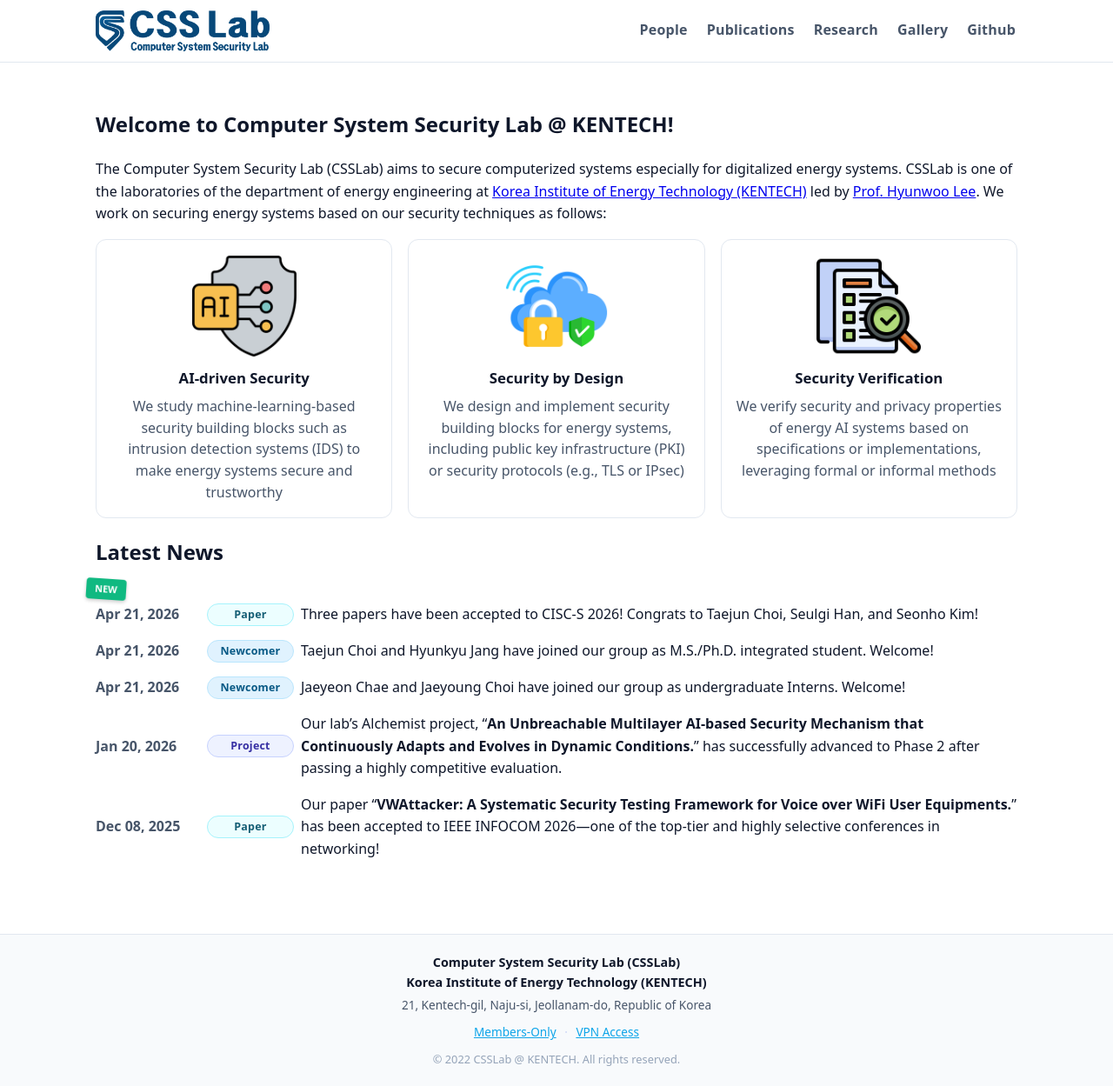
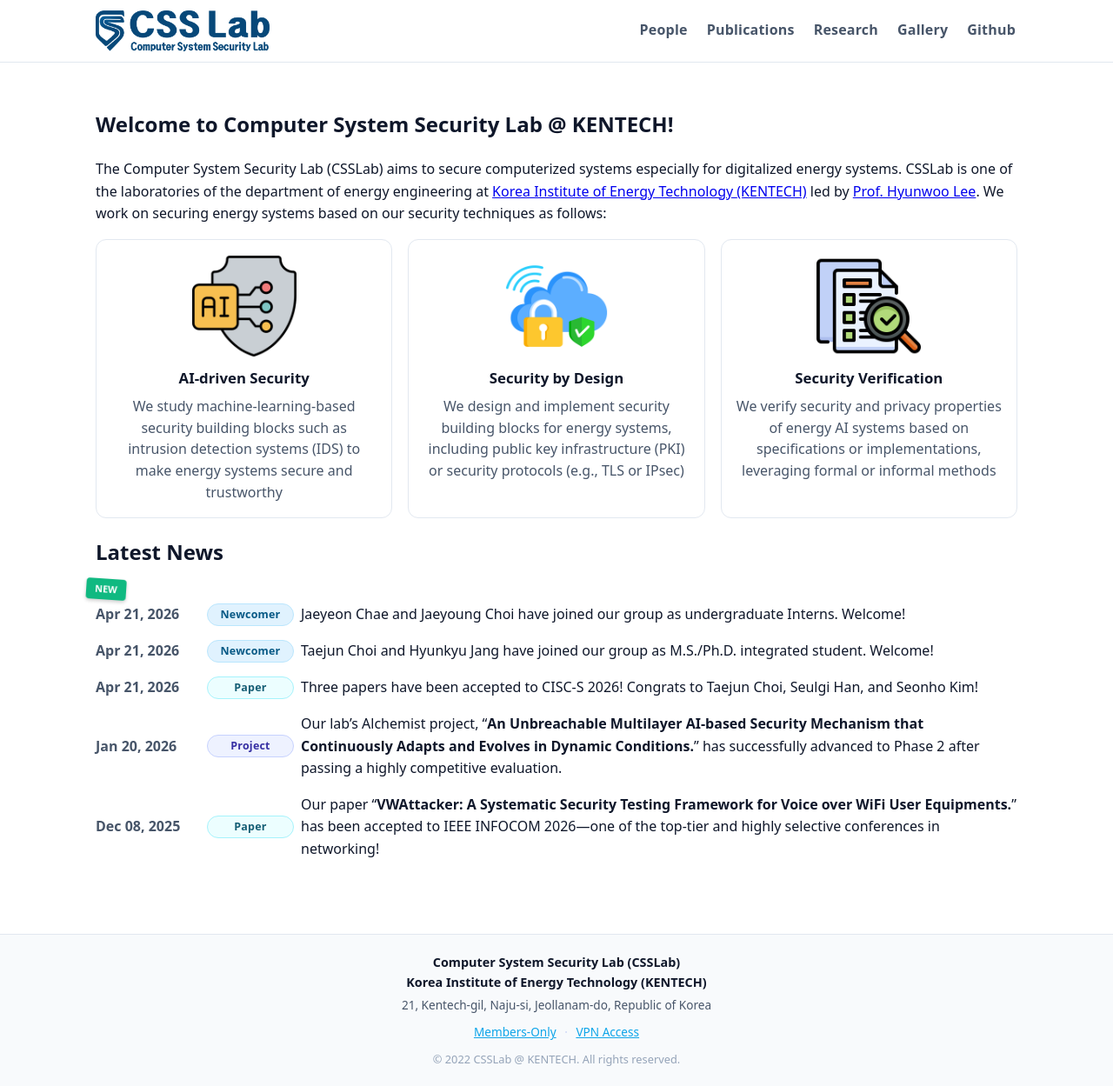
Before and after one commit to comsyssec/comsyssec.github.io, a Jekyll site: the page built from index.md, in a window 1280 px wide. Shown: the whole page at 87% size. Built offline with Jekyll 4.4.1, drawn with Linux system fonts in a browser that asks for light colours; part of the change alters nothing that is shown.

Commit message:
news updated

```diff
--- a/_data/news.yml
+++ b/_data/news.yml
@@ -1,12 +1,15 @@
-- date: 2026-04-21 18:00:00
+- sort_key: 20260421180000
+  date: 2026-04-21
   category: paper
   title: "Three papers have been accepted to CISC-S 2026! Congrats to Taejun Choi, Seulgi Han, and Seonho Kim!"
 
-- date: 2026-04-21 15:00:00
+- sort_key: 20260421150000
+  date: 2026-04-21
   category: newcomer
   title: "Taejun Choi and Hyunkyu Jang have joined our group as M.S./Ph.D. integrated student. Welcome!"
 
-- date: 2026-04-21 12:00:00
+- sort_key: 20260421120000
+  date: 2026-04-21
   category: newcomer
   title: "Jaeyeon Chae and Jaeyoung Choi have joined our group as undergraduate Interns. Welcome!"
 
```
